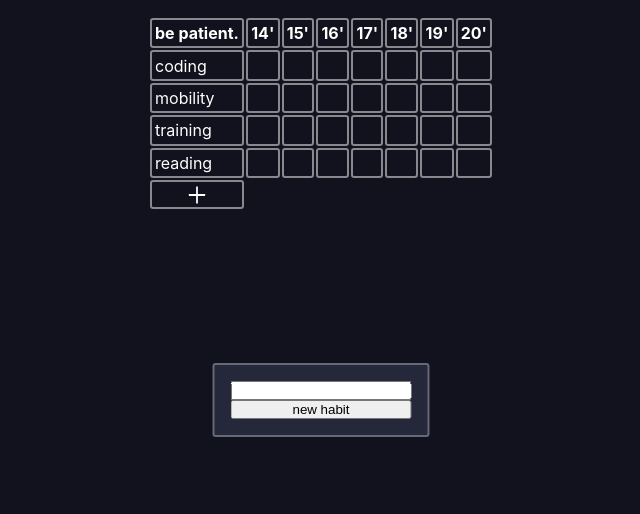
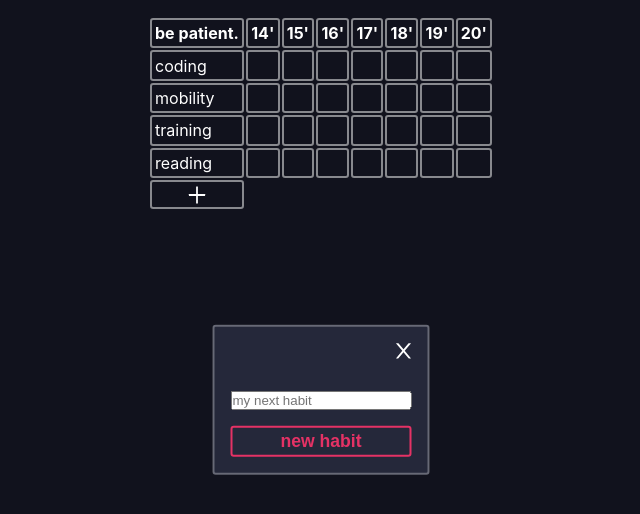
Before and after one commit to asi-isa/habito, a Next.js app: page / in a window 1280 px wide. Both pictures are taken after a click on the element 515 px from the left and 194 px from the top of the page. Shown: the top 514 px of the page, without its empty margins (319-959 px from the left). Built offline with nearby package versions, Linux system fonts and the light colour scheme.

Commit message:
newHabitForm

```diff
--- a/comps/habit/NewHabitForm.js
+++ b/comps/habit/NewHabitForm.js
@@ -1,14 +1,15 @@
 import styles from "./NewHabitForm.module.css";
+import { AiOutlineClose } from "react-icons/ai";
 
-export default function NewHabitForm() {
-  function submitHandler(e) {
-    e.preventDefault();
-  }
-
+export default function NewHabitForm(props) {
   return (
-    <form className={styles.form}>
-      <input type="text" id="name" />
-      <button>new habit</button>
+    <form className={styles.form} onSubmit={props.newHabitHandler}>
+      <AiOutlineClose
+        className={styles.close}
+        onClick={props.toggleNewHabitForm}
+      />
+      <input type="text" id="name" required placeholder="my next habit" />
+      <button className={styles.btn}>new habit</button>
     </form>
   );
 }
--- a/comps/habit/NewHabitForm.module.css
+++ b/comps/habit/NewHabitForm.module.css
@@ -9,5 +9,31 @@
   background-color: var(--bg-light);
   display: flex;
   flex-direction: column;
+  gap: 1rem;
   padding: 1rem;
 }
+
+.close {
+  align-self: flex-end;
+  transform: scale(1.5);
+  margin-bottom: 1rem;
+  cursor: pointer;
+}
+
+.btn {
+  border: none;
+  border: 2px solid var(--accent-dark);
+  background-color: transparent;
+  color: var(--accent-dark);
+  padding: 0.2rem;
+  font-weight: bold;
+  font-size: 1.1rem;
+  border-radius: 0.2rem;
+  cursor: pointer;
+}
+.btn:focus,
+.btn:active,
+.btn:hover {
+  background-color: var(--accent-dark);
+  color: var(--color);
+}
--- a/comps/home/MainPage.js
+++ b/comps/home/MainPage.js
@@ -7,7 +7,7 @@ import NewHabitForm from "../habit/NewHabitForm";
 
 export default function MainPage() {
   const [showNewHabitForm, setShowNewHabitForm] = useState(false);
-  const habits = [];
+  const [habits, setHabits] = useState([]);
   const days = 7;
   const today = new Date();
   const nextDays = [];
@@ -19,6 +19,14 @@ export default function MainPage() {
 
   function toggleNewHabitForm() {
     setShowNewHabitForm(!showNewHabitForm);
+  }
+
+  function newHabitHandler(e) {
+    e.preventDefault();
+    const habitName = e.currentTarget.elements[0].value;
+
+    // api call to supabase
+    setHabits([...habits, <Habit habitName={habitName} days={days} />]);
   }
 
   return (
@@ -43,7 +51,12 @@ export default function MainPage() {
         </tr>
       </table>
 
-      {showNewHabitForm && <NewHabitForm />}
+      {showNewHabitForm && (
+        <NewHabitForm
+          newHabitHandler={newHabitHandler}
+          toggleNewHabitForm={toggleNewHabitForm}
+        />
+      )}
     </main>
   );
 }
```
